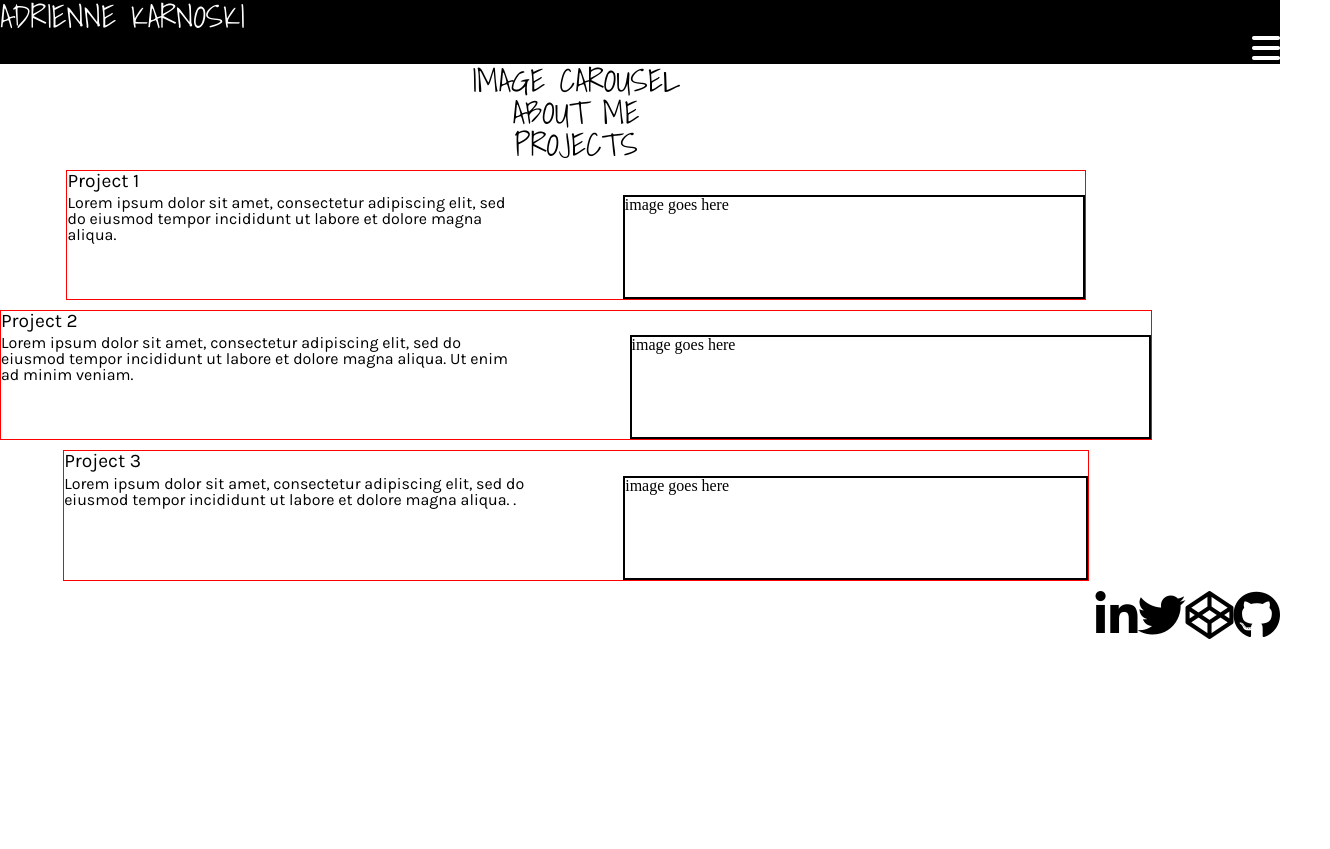
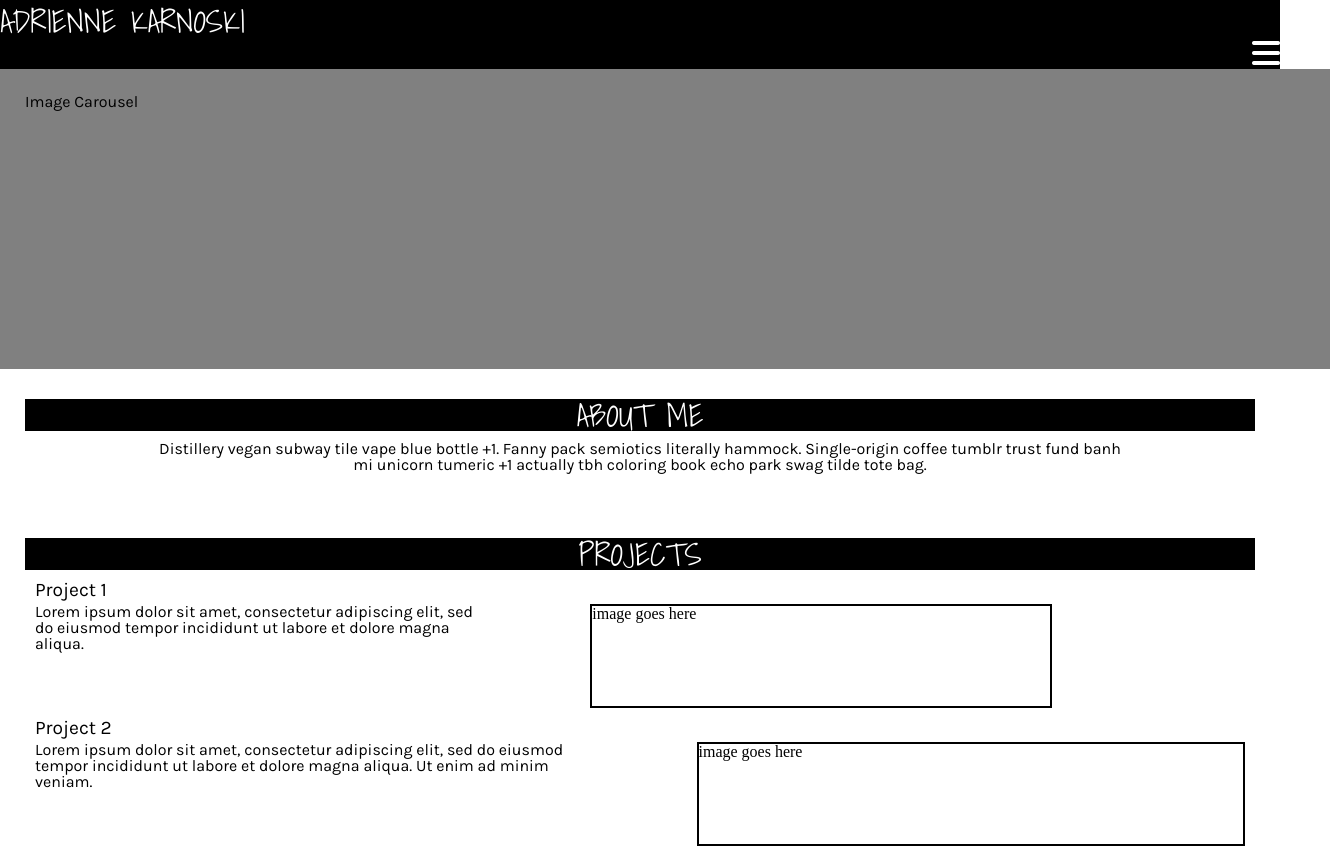
Before and after one commit to adriennekarnoski/portfolio, a plain HTML site: page index.html in a window 1280 px wide. Shown: the top 849 px of the page, 1330 px wide, since content can reach past the window. Before the commit the page ends 800 px from the top, so only its background shows below. Drawn offline with Linux system fonts and the light colour scheme.

Commit message:
added main wire frame

```diff
--- a/index.html
+++ b/index.html
@@ -21,11 +21,12 @@
       </nav>
     </header>
     <main>
-<section class="section-container">
-  <h2>Image Carousel<h2>
+<section class="section-container carousel">
+  <p>Image Carousel</p>
 </section>
 <section class="section-container">
   <h2>About me</h2>
+  <p class="about">Distillery vegan subway tile vape blue bottle +1. Fanny pack semiotics literally hammock. Single-origin coffee tumblr trust fund banh mi unicorn tumeric +1 actually tbh coloring book echo park swag tilde tote bag.</p>
 </section>
 <section class="section-container">
   <h2>Projects</h2>
--- a/styles.css
+++ b/styles.css
@@ -12,6 +12,7 @@ h1, h2 {
   font-family: 'Shadows Into Light', cursive;
   font-size: 2em;
   text-transform: uppercase;
+  margin-top: 5px;
 }
 
 i {
@@ -24,14 +25,15 @@ nav ul {
   clear: both;
 }
 
-main {
-  width: 90%;
-}
-
 p, h3 {
   font-family: 'Karla', sans-serif;
 }
 
+.about {
+  width: 80%;
+  margin: 10px auto;
+  text-align: center;
+}
 h3 {
   font-size: 1.2em;
   margin-bottom: 5px;
@@ -39,8 +41,15 @@ h3 {
 
 .section-container {
   display: block;
+  margin: auto;
+  padding: 25px;
 }
 
+.carousel {
+  height: 250px;
+  width: 100%;
+  background: gray;
+}
 .project-description {
   width: 45%;
   display: block;
@@ -48,9 +57,9 @@ h3 {
 }
 
 article {
-  border: red solid 1px;
+
   display: table;
-  margin: 10px auto;
+  margin: 10px;
   content: " ";
   clear: both;
 }
@@ -59,7 +68,7 @@ article {
   width: 45%;
   height: 100px;
   backgroud-color: blue;
-border: black solid 2px;
+  border: black solid 2px;
   display: block;
   float: right;
 }
@@ -67,6 +76,8 @@ border: black solid 2px;
 .section-container h2 {
   display: block;
   text-align: center;
+  background: black;
+  color: white;
 }
 
 footer {
```
